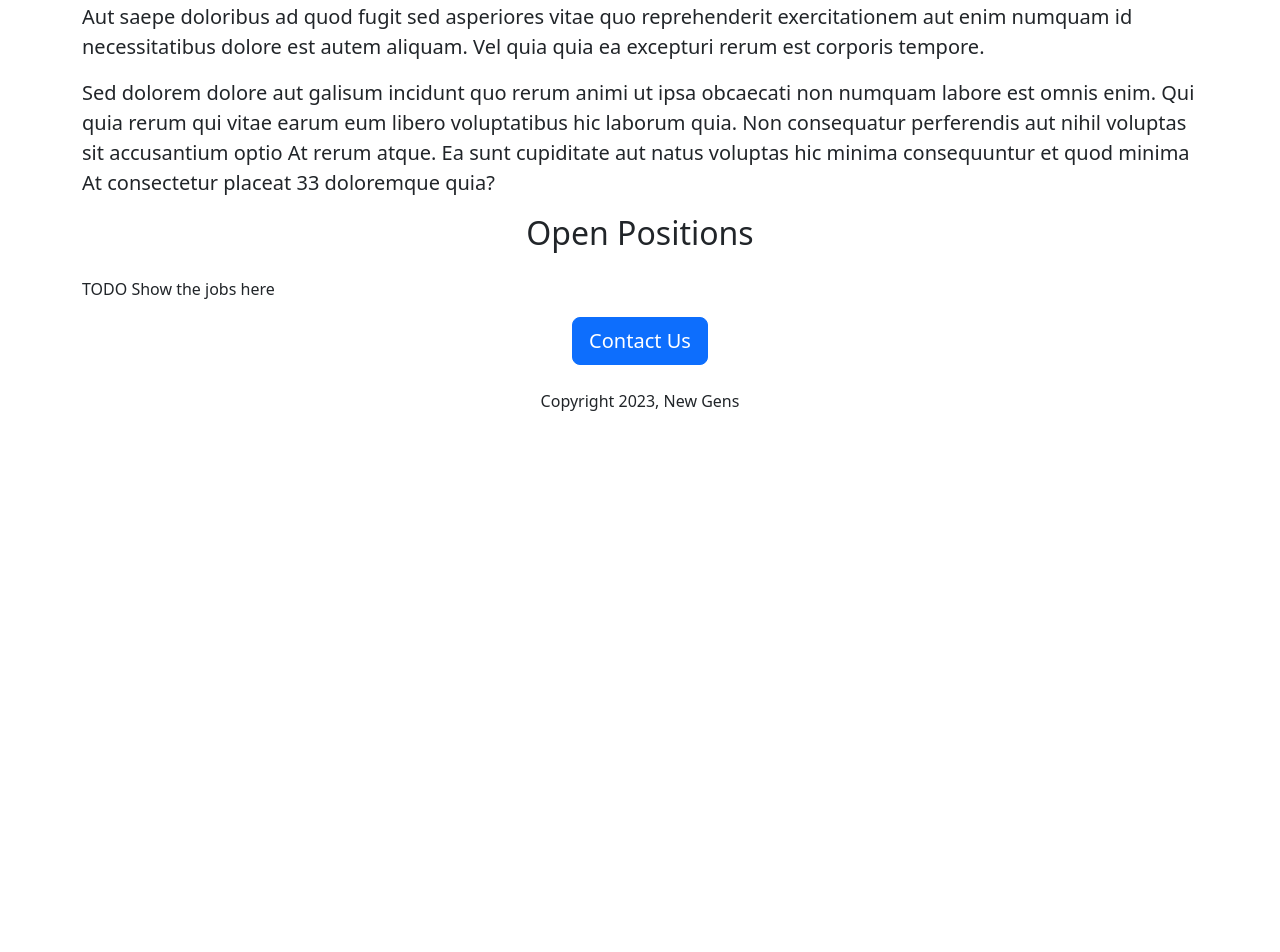
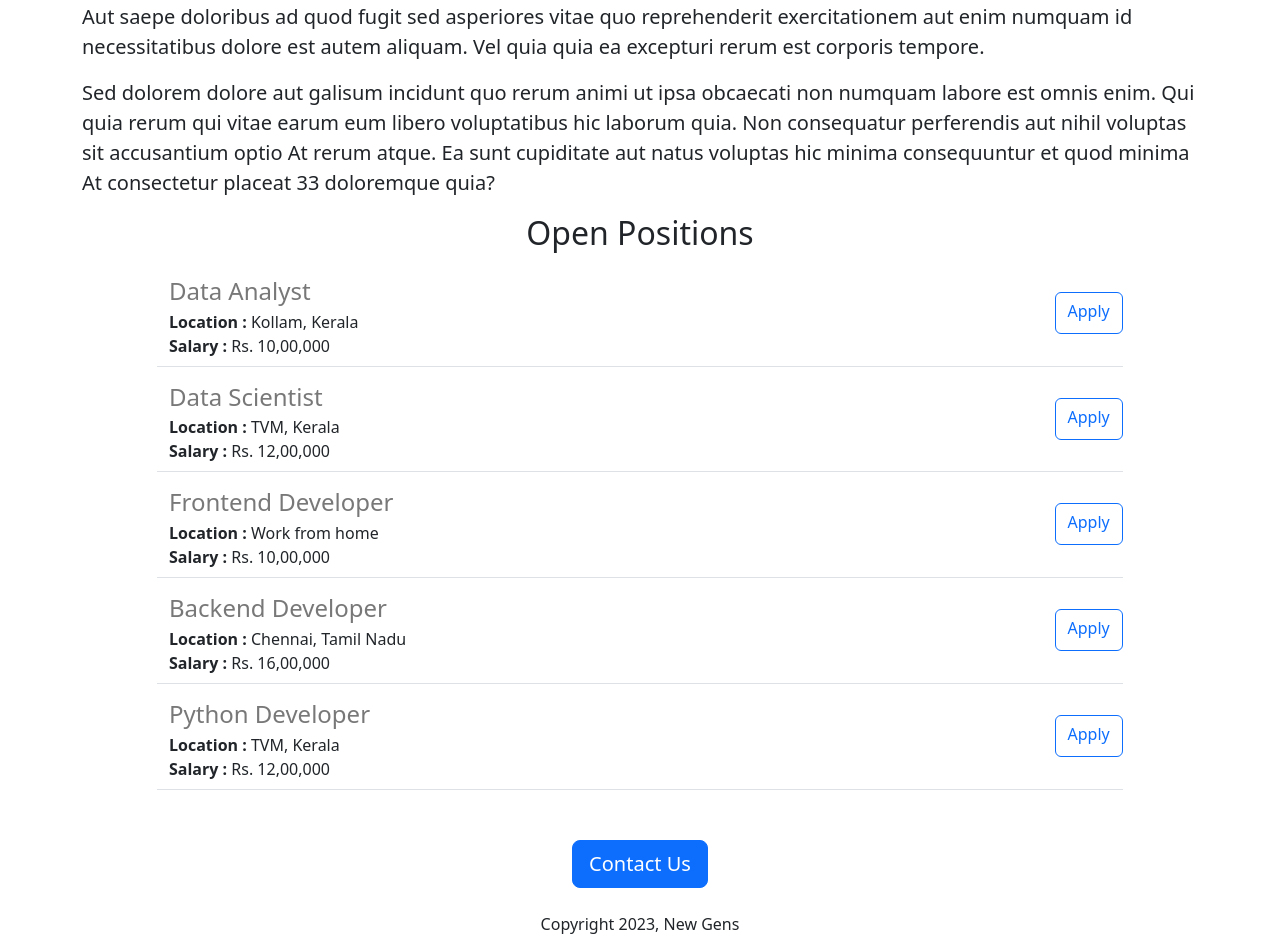
Before and after one commit to The-Nomadic/jovian-careers-website, a Flask app: page / in a window 1280 px wide. Shown: the part 579-1531 px from the top of the page. Before the commit the page ends 990 px from the top, so only its background shows below. Run offline with Flask 3, Linux system fonts and the light colour scheme.

Commit message:
added dynamic data and api route

```diff
--- a/app.py
+++ b/app.py
@@ -1,11 +1,49 @@
-from flask import Flask, render_template
+from flask import Flask, render_template, jsonify
 
 app = Flask(__name__)
+
+JOB = [
+    {
+        'id': 1,
+        'title': 'Data Analyst',
+        'location': 'Kollam, Kerala',
+        'salary': 'Rs. 10,00,000',
+    },
+    {
+        'id': 2,
+        'title': 'Data Scientist',
+        'location': 'TVM, Kerala',
+        'salary': 'Rs. 12,00,000',
+    },
+    {
+        'id': 3,
+        'title': 'Frontend Developer',
+        'location': 'Work from home',
+        'salary': 'Rs. 10,00,000',
+    },
+    {
+        'id': 4,
+        'title': 'Backend Developer',
+        'location': 'Chennai, Tamil Nadu',
+        'salary': 'Rs. 16,00,000',
+    },
+    {
+        'id': 5,
+        'title': 'Python Developer',
+        'location': 'TVM, Kerala',
+        'salary': 'Rs. 12,00,000',
+    },
+]
 
 
 @app.route("/")
 def hello_world():
-    return render_template("home.html")
+    return render_template("home.html", jobs=JOB, company_name="New Gens")
+
+
+@app.route("/api/jobs")
+def list_jobs():
+    return jsonify(JOB)
 
 
 if __name__ == "__main__":
--- a/static/css/style.css
+++ b/static/css/style.css
@@ -3,3 +3,24 @@
     height : 355px;
     object-fit : cover;
 }
+
+.post {
+    margin-bottom : 16px;
+    padding-bottom : 8px;
+    margin-left : 75px;
+    margin-right : 75px;
+}
+
+.post_title {
+    color : rgb(120,120,120);
+    margin-bottom : 4px;
+}
+
+.button {
+    margin-top : 50px;
+}
+
+.apply_btn {
+    margin-top : 15px;
+    padding-bottom: 10px;
+}
--- a/templates/home.html
+++ b/templates/home.html
@@ -4,14 +4,14 @@
     <meta charset="utf-8">
     <meta name="viewport" content="width=device-width, initial-scale=1">
     <link href="https://cdn.jsdelivr.net/npm/bootstrap@5.3.2/dist/css/bootstrap.min.css" rel="stylesheet" integrity="sha384-T3c6CoIi6uLrA9TneNEoa7RxnatzjcDSCmG1MXxSR1GAsXEV/Dwwykc2MPK8M2HN" crossorigin="anonymous">
-    <title>New Gens</title>
+    <title>{{company_name}}</title>
     <link rel="stylesheet" href="static/css/style.css">
 </head>
 <body>
     <div class="container">
-        <h1 class="text-center mt-2 mb-4">New Gens</h1>
+        <h1 class="text-center mt-2 mb-4">{{company_name}}</h1>
         <img class="img-fluid banner" src="static/images/banner.png" alt="New Gens">
-        <h2 class="text-center mt-2 mb-4">About New Gens</h2>
+        <h2 class="text-center mt-2 mb-4">About {{company_name}}</h2>
         <p class="lead">
             Lorem ipsum dolor sit amet. Ex sunt magnam non facere nulla quo enim doloremque? Et laudantium voluptas est
             voluptatem nobis aut consequuntur quasi quo maiores omnis ea voluptates illum.
@@ -27,14 +27,18 @@
             At consectetur placeat 33 doloremque quia?
         </p>
         <h2 class="text-center mt-2 mb-4">Open Positions</h2>
-        <p>TODO Show the jobs here</p>
-        <div class="text-center">
+        <div>
+            {% for job in jobs %}
+                {% include 'jobitem.html' %}
+            {% endfor %}
+        </div>
+        <div class="text-center button">
             <button class="btn btn-primary btn-lg">Contact Us</button>
         </div>
     </div>
     <div class="text-center">
         <footer class="footer">
-            <p class="mt-4">Copyright 2023, New Gens</p>
+            <p class="mt-4">Copyright 2023, {{company_name}}</p>
         </footer>
     </div>
 </body>
--- /dev/null
+++ b/templates/jobitem.html
@@ -0,0 +1,18 @@
+<div class="post border-bottom row">
+  <div class="col-11">
+    <h4 class="post_title">
+      {{job['title']}}
+    </h4>
+    <div>
+      <b>Location : </b>{{job['location']}}
+    </div>
+    {% if 'salary' in job %}
+    <div>
+      <b>Salary : </b>{{job['salary']}}
+    </div>
+    {% endif %}
+  </div>
+  <div class="col-1">
+    <button type="button" class="btn btn-outline-primary apply_btn">Apply</button>
+  </div>
+</div>
```
